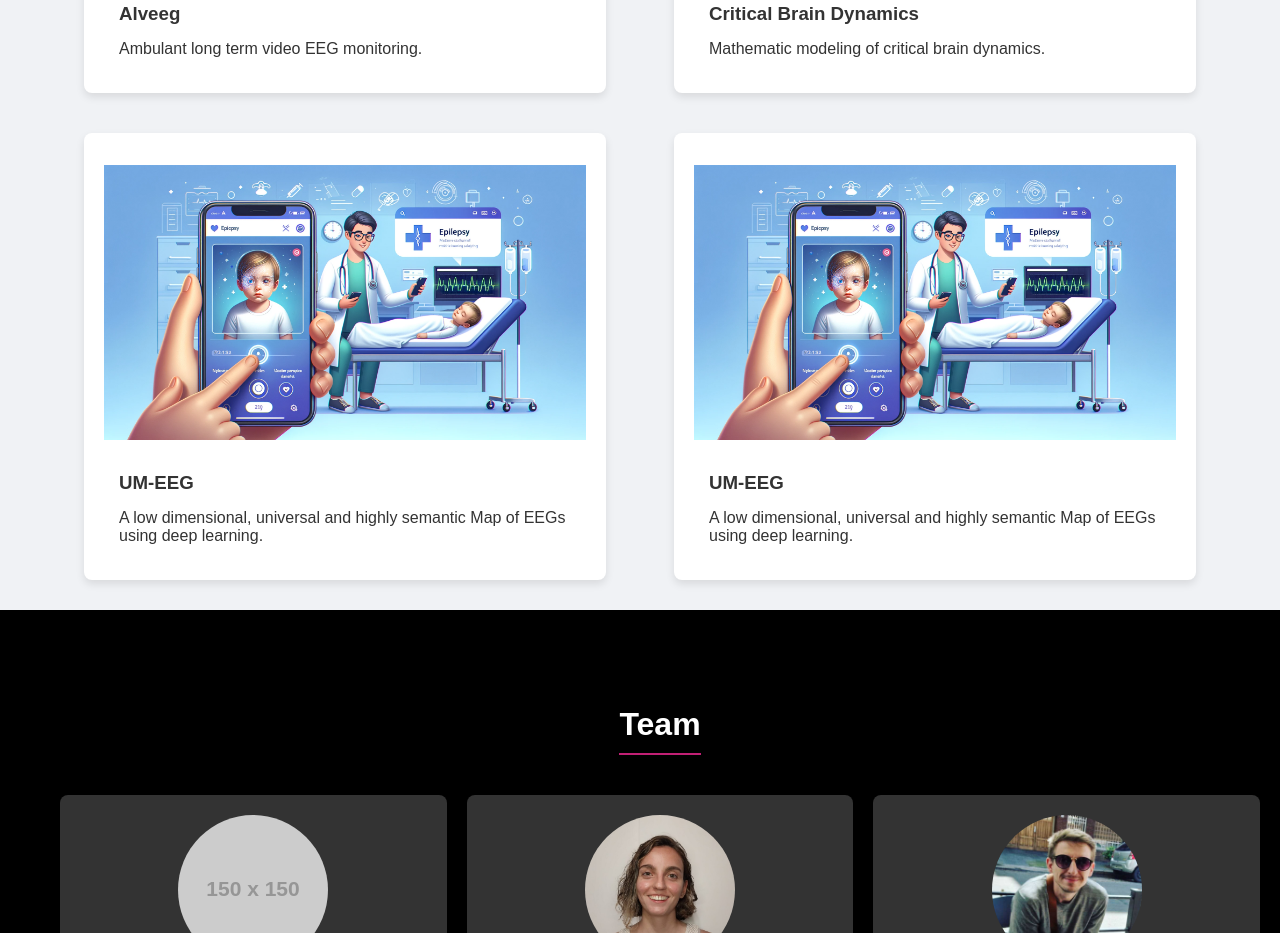
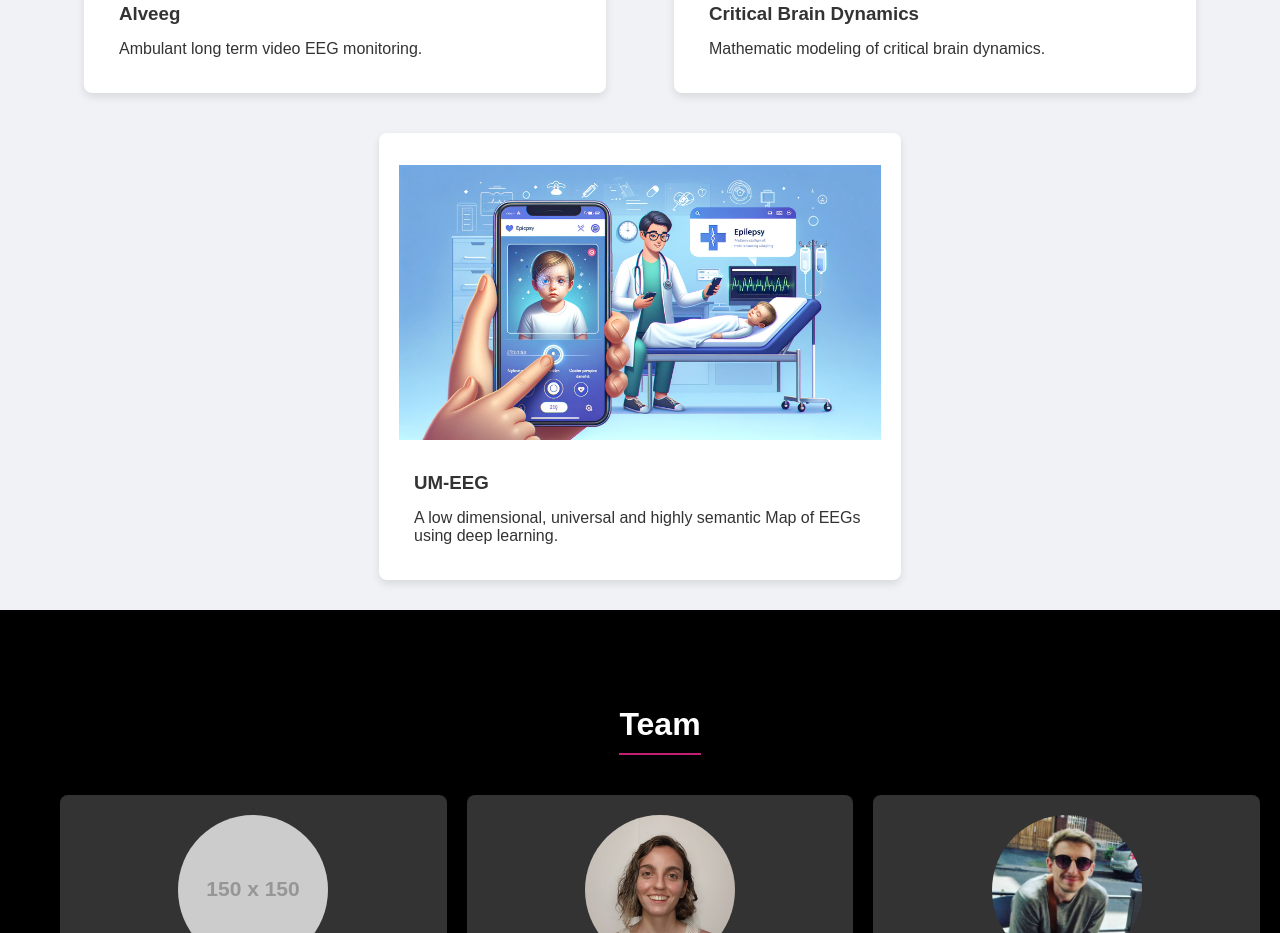
Before and after one commit to computational-neurology-charite/computational-neurology-charite.github.io, a React (Create React App) app: page / in a window 1280 px wide. Shown: the part 1080-2013 px from the top of the page. Built offline with nearby package versions, Linux system fonts and the light colour scheme.

Commit message:
Project example Criticality description added

```diff
--- a/src/components/Projects.css
+++ b/src/components/Projects.css
@@ -40,7 +40,7 @@
 
 .project-card.expanded p {
   margin-top: 10px;
-  color: gray;
+  color: rgb(87, 87, 87);
 }
 
 .project-card.expanded img {
--- a/src/components/Projects.js
+++ b/src/components/Projects.js
@@ -27,7 +27,7 @@ const projectsData = [
     id: 4,
     title: "Critical Brain Dynamics",
     shortDescription: "Mathematic modeling of critical brain dynamics.",
-    fullDescription: "A prospective multicenter randomised controlled study on the diagnostic yield of ambulant long term video EEG monitoring in patients with suspected epilepsy.",
+    fullDescription: "Central to intact cognitive function is the brain's ability to process and integrate information across spatial and temporal domains. Physics and information theory have provided a framework describing an optimal state of information processing. This critical state, poised at the phase transition between chaotic and ceasing neuronal activity, is characterized by an equilibrium between excitation and inhibition in the neuronal network. When a network of neurons operates near a critical phase transition point, a range of information processing functions, including information transmission, integration, storage, dynamic range, and sensitivity to inputs, are optimized simultaneously. While criticality provides a precise framework linking network structure to dynamics, its central claim, that critical dynamics predicts optimal network and thus cognitive function in humans, has not been proven yet. To try to fill this gap by investigating multi-model cortical measurements, e.g., MRI and iEEG, together with cognitive performance evaluation.",
     image: "/images/criticality.jpg"
   },
 
@@ -38,13 +38,13 @@ const projectsData = [
     fullDescription: "A prospective multicenter randomised controlled study on the diagnostic yield of ambulant long term video EEG monitoring in patients with suspected epilepsy.",
     image: "/images/project_video_eeg.webp"
   },
-  {
-    id: 6,
-    title: "UM-EEG",
-    shortDescription: "A low dimensional, universal and highly semantic Map of EEGs using deep learning.",
-    fullDescription: "A prospective multicenter randomised controlled study on the diagnostic yield of ambulant long term video EEG monitoring in patients with suspected epilepsy.",
-    image: "/images/project_video_eeg.webp"
-  },
+  // {
+  //   id: 6,
+  //   title: "UM-EEG",
+  //   shortDescription: "A low dimensional, universal and highly semantic Map of EEGs using deep learning.",
+  //   fullDescription: "A prospective multicenter randomised controlled study on the diagnostic yield of ambulant long term video EEG monitoring in patients with suspected epilepsy.",
+  //   image: "/images/project_video_eeg.webp"
+  // },
 ];
 
 function ProjectCard({ project, isExpanded, onClick }) {
```
